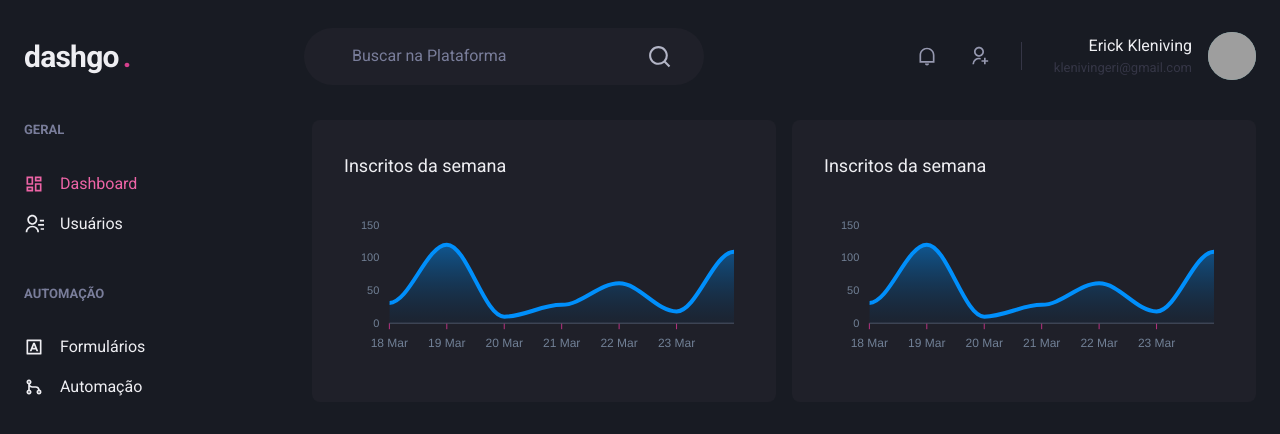
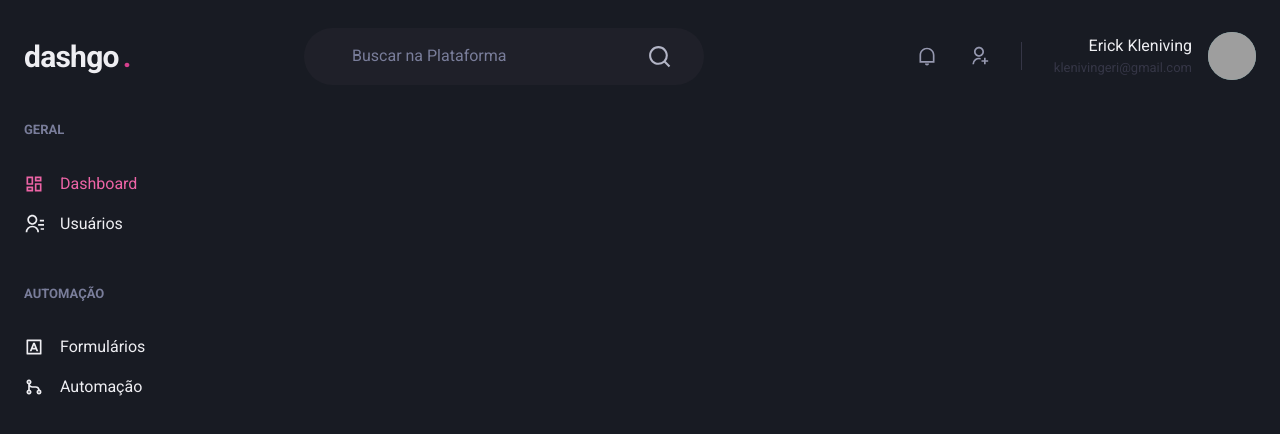
Before and after one commit to klenivingeri/Dashboard, a Next.js app: page /dashboard in a window 1280 px wide. Shown: the top 434 px of the page. Built offline with nearby package versions, Linux system fonts and the light colour scheme; grey boxes are pictures that could not be loaded.

Commit message:
Teste vercel

```diff
--- a/src/pages/dashboard.tsx
+++ b/src/pages/dashboard.tsx
@@ -73,25 +73,7 @@ export default function (){
             <Flex w="100%" my="6" maxWidth={1400} mx="auto" px="6" >
                 <Sidebar />
                 <SimpleGrid flex="1" gap="4" minChildWidth="320px" alignItems="flex-start">
-                    <Box
-                        p={["6","8"]}
-                        bg="gray.800"
-                        borderRadius={8}
-                        pb="4"
-                    >
-                        <Text fontSize="lg" mb="4">Inscritos da semana</Text>
-                        <Chart options={options} series={series} type="area" height={160}/>
-                    </Box>
-                    <Box
-                        p={["6","8"]}
-                        bg="gray.800"
-                        borderRadius={8}
-                        pb="4"
-                    >
-                        <Text fontSize="lg" mb="4">Inscritos da semana</Text>
-                        <Chart options={options} series={series} type="area" height={160}/>
 
-                    </Box>
                 </SimpleGrid>
             </Flex>
         </Flex>
```
